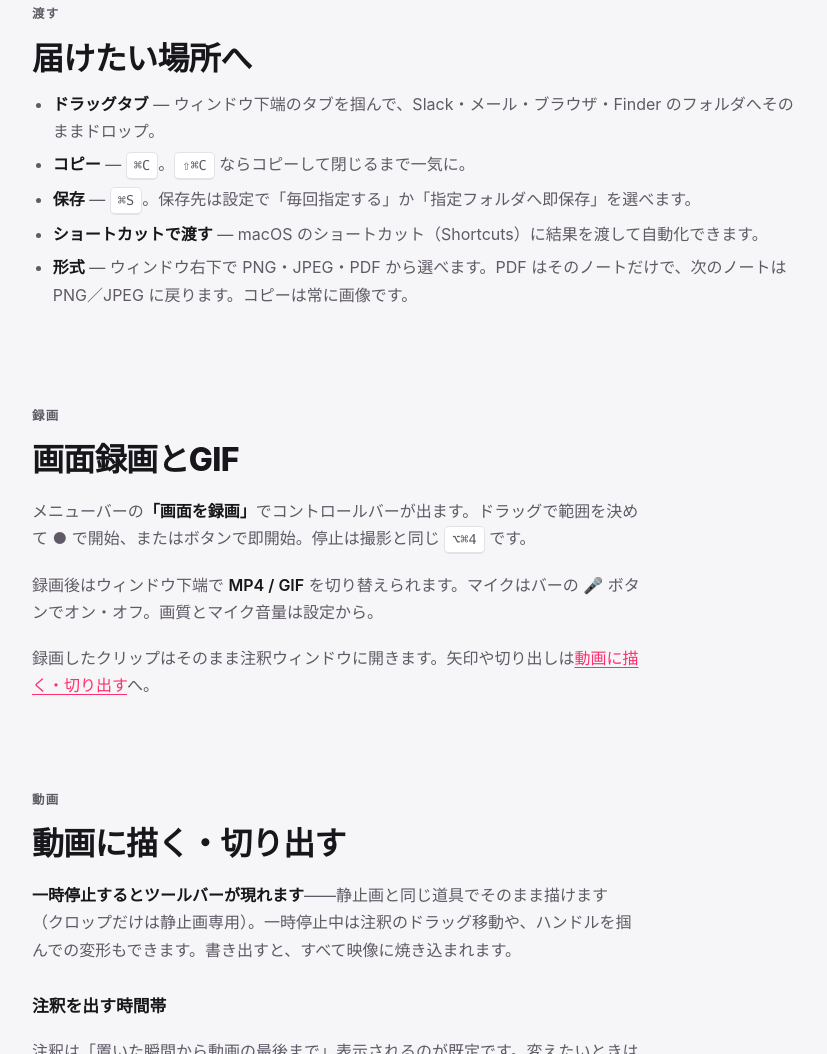
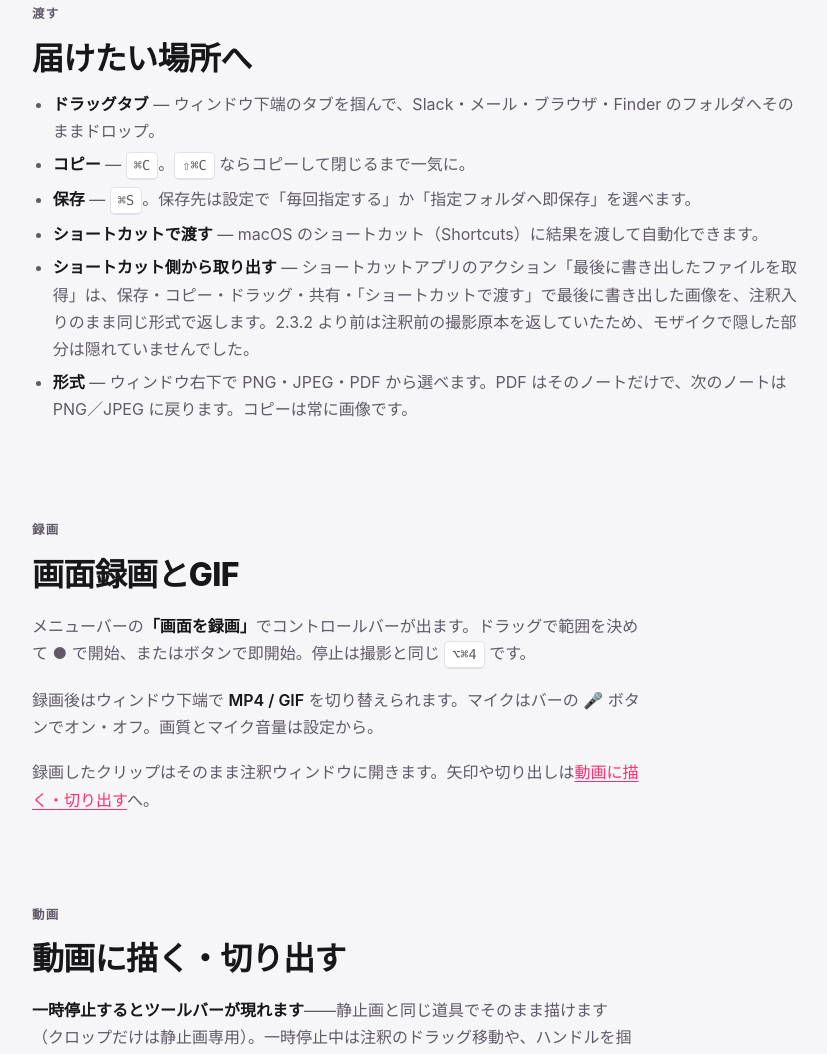
Before and after one commit to fletchshot-app/fletchshot-app.github.io, a plain HTML site: page help-ja.html in a window 1280 px wide. Shown: the part 3534-4588 px from the top of the page, without its empty margins (222-1049 px from the left). Drawn offline with Linux system fonts and the light colour scheme.

Commit message:
sync: fletch@9738b13

```diff
--- a/help-ja.html
+++ b/help-ja.html
@@ -110,6 +110,7 @@
       <li><strong>コピー</strong> — <kbd>⌘C</kbd>。<kbd>⇧⌘C</kbd> ならコピーして閉じるまで一気に。</li>
       <li><strong>保存</strong> — <kbd>⌘S</kbd>。保存先は設定で「毎回指定する」か「指定フォルダへ即保存」を選べます。</li>
       <li><strong>ショートカットで渡す</strong> — macOS のショートカット（Shortcuts）に結果を渡して自動化できます。</li>
+      <li><strong>ショートカット側から取り出す</strong> — ショートカットアプリのアクション「最後に書き出したファイルを取得」は、保存・コピー・ドラッグ・共有・「ショートカットで渡す」で最後に書き出した画像を、注釈入りのまま同じ形式で返します。2.3.2 より前は注釈前の撮影原本を返していたため、モザイクで隠した部分は隠れていませんでした。</li>
       <li><strong>形式</strong> — ウィンドウ右下で PNG・JPEG・PDF から選べます。PDF はそのノートだけで、次のノートは PNG／JPEG に戻ります。コピーは常に画像です。</li>
     </ul>
   </div>
```
Also changed, not shown: help.html (+1 -0 lines).
